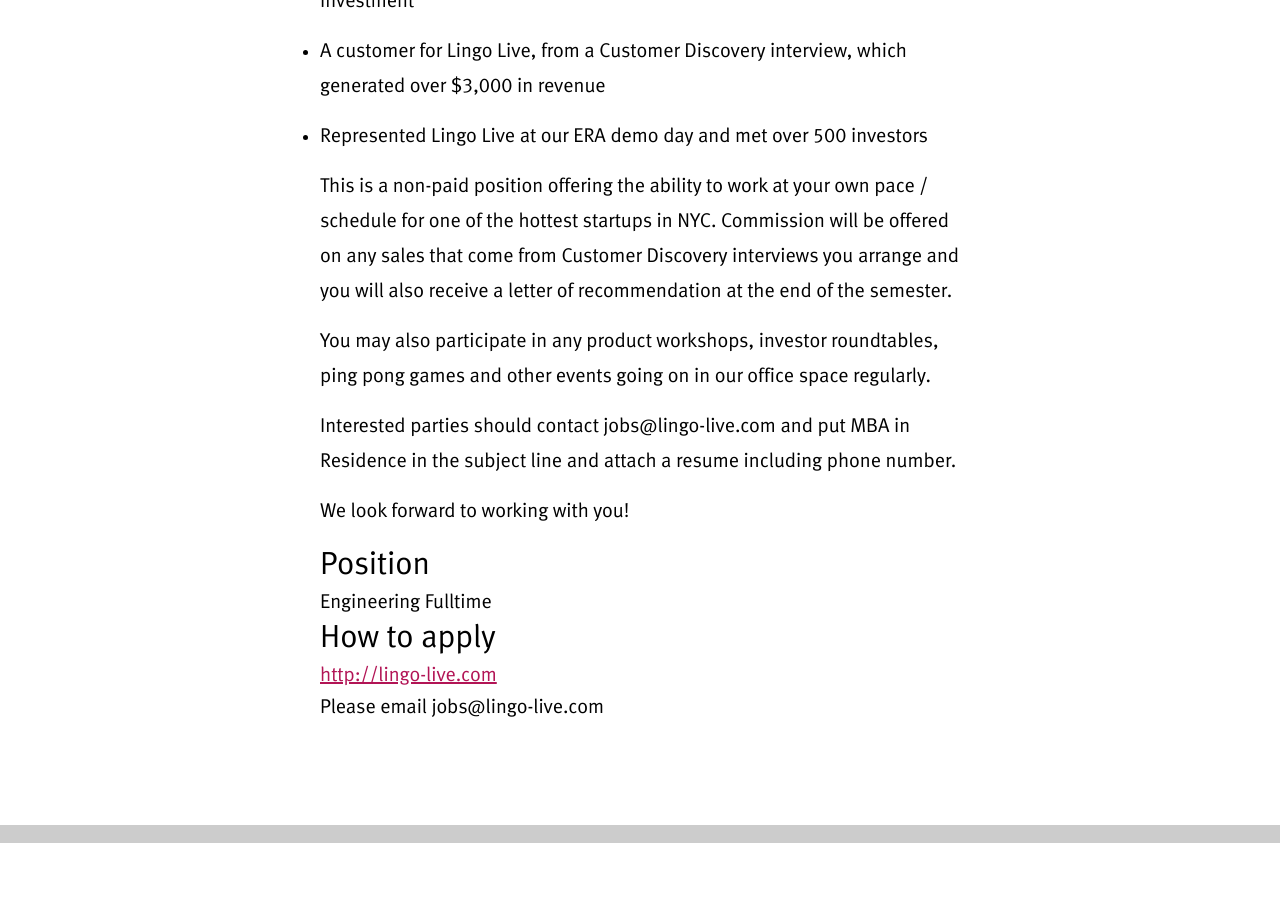
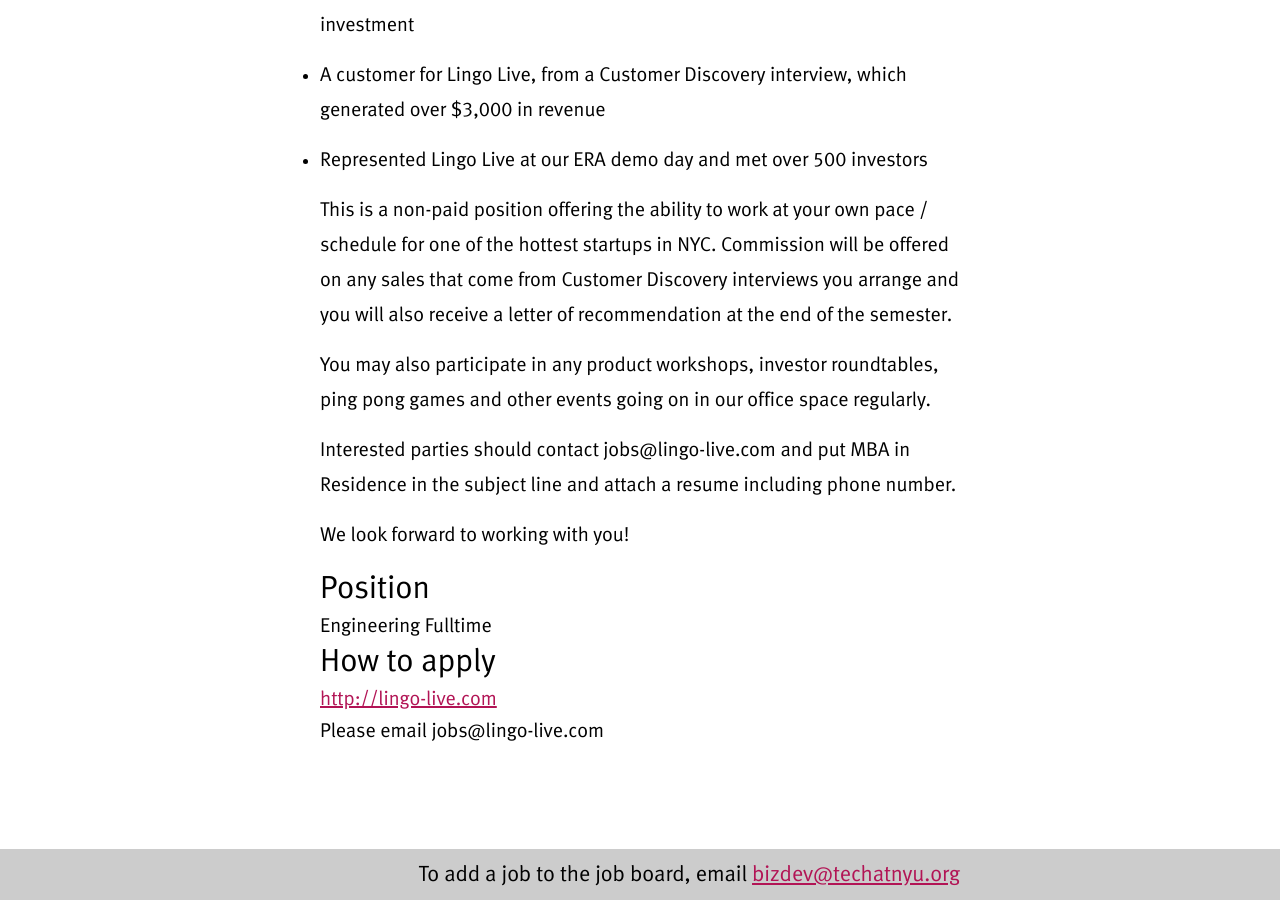
Before and after one commit to TechAtNYU/job-board, a Jekyll site: the page built from index.html, in a window 1280 px wide and 900 px high, scrolled down 2771 px. Built offline with Jekyll 4.4.1, drawn with Linux system fonts in a browser that asks for light colours; Markdown is read by kramdown in place of the engine named in the settings; before the commit the page ends 3614 px from its top, so only the background shows below that.

Commit message:
added installation details in the README, altered the CSS, included a fixed header, increased white space, centered footer text

```diff
--- a/_includes/footer.html
+++ b/_includes/footer.html
@@ -1,7 +1,7 @@
 <footer>
 	<div class="site">
 		<div class="colophon">
-
+			To add a job to the job board, email <a href="mailto: bizdev@techatnyu.org">bizdev@techatnyu.org</a>
 		</div>
 	</div>
 </footer>
--- a/_includes/header.html
+++ b/_includes/header.html
@@ -1,6 +1,9 @@
 
 <header class="main" id="top">
 	<div class="logo__jobs">
-		<img src="/lib/logos/techatnyu.png">
+	<img src="/lib/logos/techatnyu.png">
+	<div class="links">
+		<a href="http://www.jobsatnyu.com/">Job Board</a> |	<a href="http://techatnyu.org/">Main</a>
+	</div>
 	</div>
 </header>
```
Also changed, not shown: README.md.
